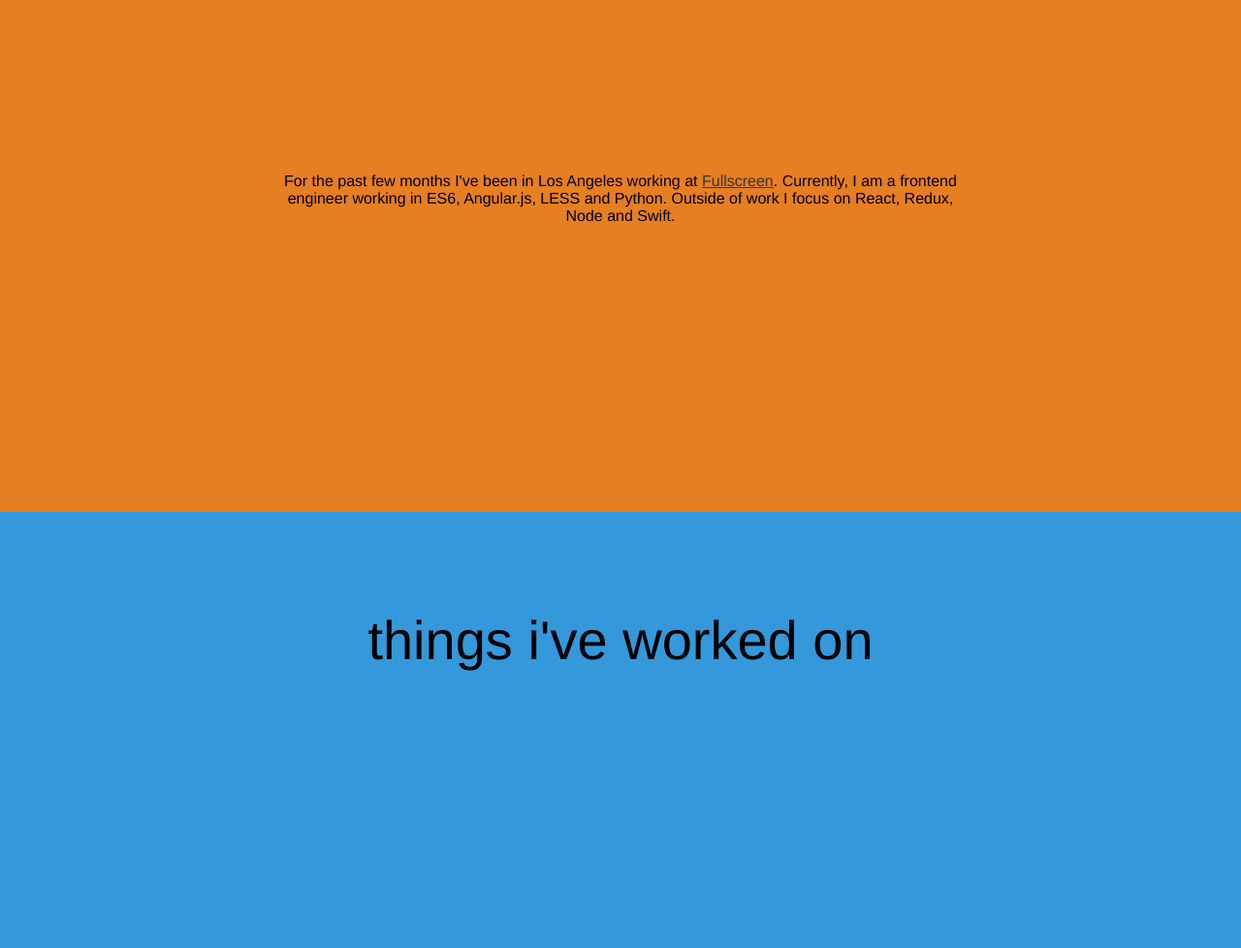
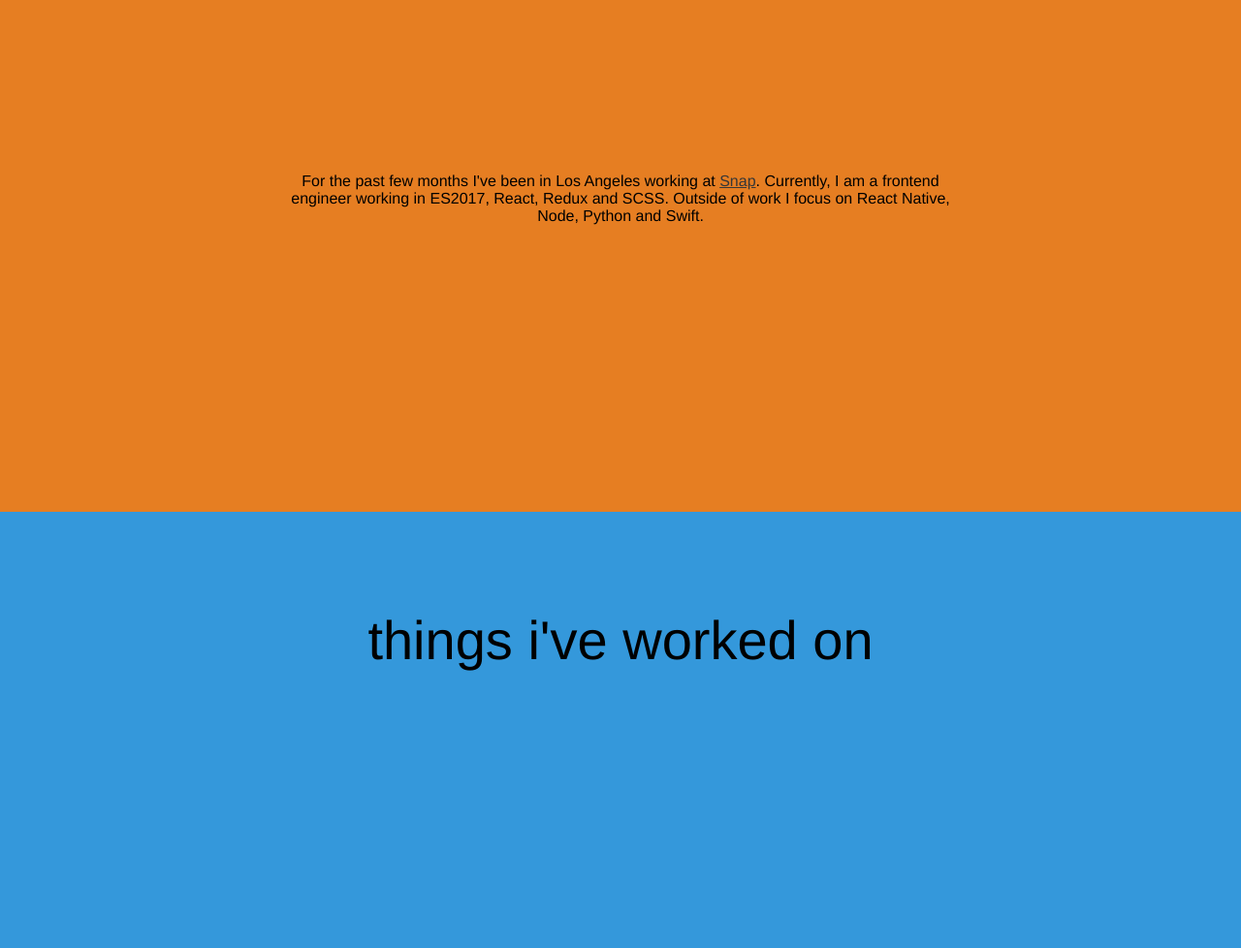
Before and after one commit to marcusmolchany/marcusmolchany.github.io, a website: page index.html in a window 1280 px wide. Shown: the part 730-1708 px from the top of the page at 97% size. Drawn offline with nearby package versions, Linux system fonts and the light colour scheme.

Commit message:
update index.html and appcache manifest

```diff
--- a/index.html
+++ b/index.html
@@ -32,9 +32,9 @@
     <div class="section bio-section">
       <div class="bio-section-text">
         <p class="bio-section-paragraph">For the past few months I've been in Los Angeles working at
-          <a href="https://www.fullscreen.com" target="_blank" style="color: #373737;">Fullscreen</a>.
-          Currently, I am a frontend engineer working in ES6, Angular.js, LESS and Python.
-          Outside of work I focus on React, Redux, Node and Swift.
+          <a href="https://www.snap.com" target="_blank" style="color: #373737;">Snap</a>.
+          Currently, I am a frontend engineer working in ES2017, React, Redux and SCSS.
+          Outside of work I focus on React Native, Node, Python and Swift.
         </p>
       </div>
     </div>
```
Also changed, not shown: 1 other file.
